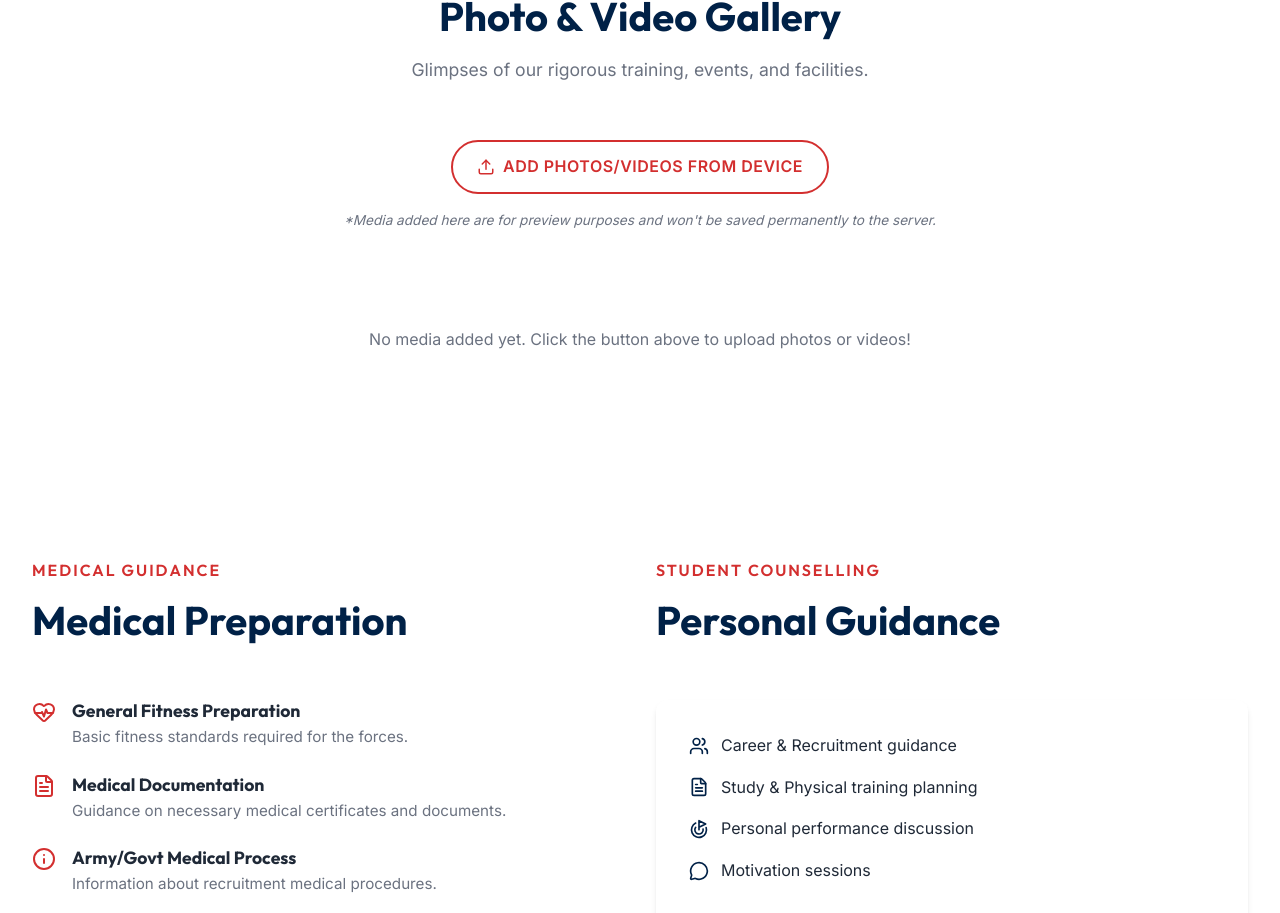
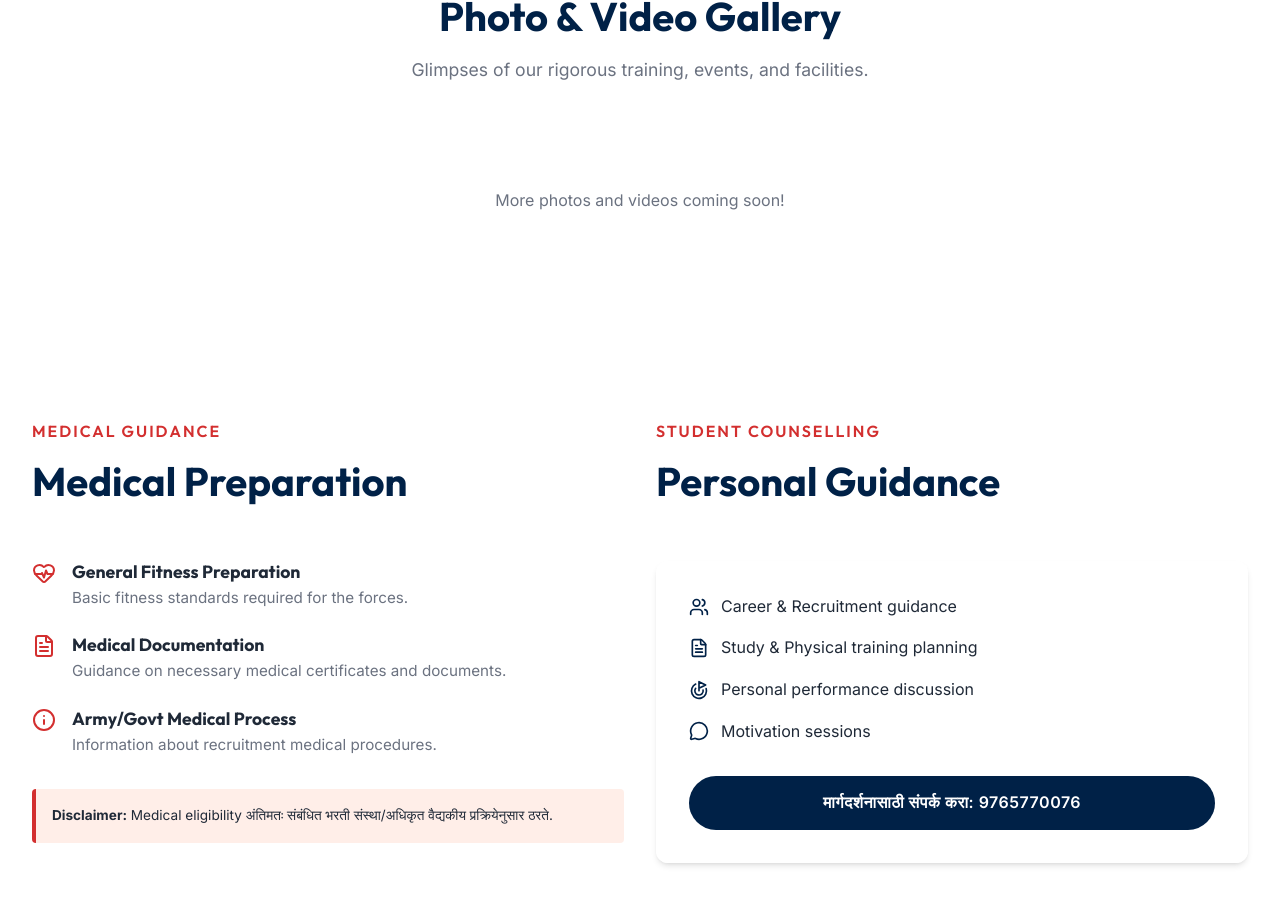
Before and after one commit to saurabhkakde18/mission-wardi, a React (Vite) app: page / in a window 1280 px wide. Shown: the part 7333-8246 px from the top of the page. Built offline with nearby package versions, Linux system fonts and the light colour scheme.

Commit message:
Remove interactive upload button from gallery

```diff
--- a/src/components/Gallery.jsx
+++ b/src/components/Gallery.jsx
@@ -25,22 +25,7 @@ const Gallery = () => {
           <p className="section-desc">Glimpses of our rigorous training, events, and facilities.</p>
         </div>
 
-        <div className="gallery-controls">
-          <label htmlFor="gallery-upload" className="btn btn-outline upload-btn">
-            <Upload size={18} /> Add Photos/Videos From Device
-          </label>
-          <input
-            type="file"
-            id="gallery-upload"
-            accept="image/*,video/*"
-            multiple
-            onChange={handleMediaUpload}
-            style={{ display: 'none' }}
-          />
-          <p className="upload-note">
-            *Media added here are for preview purposes and won't be saved permanently to the server.
-          </p>
-        </div>
+
 
         <div className="gallery-grid">
           {media.map((item, index) => (
@@ -60,7 +45,7 @@ const Gallery = () => {
 
           {media.length === 0 && (
             <div style={{ gridColumn: '1 / -1', textAlign: 'center', padding: '3rem', color: 'var(--text-muted)' }}>
-              No media added yet. Click the button above to upload photos or videos!
+              More photos and videos coming soon!
             </div>
           )}
         </div>
```
